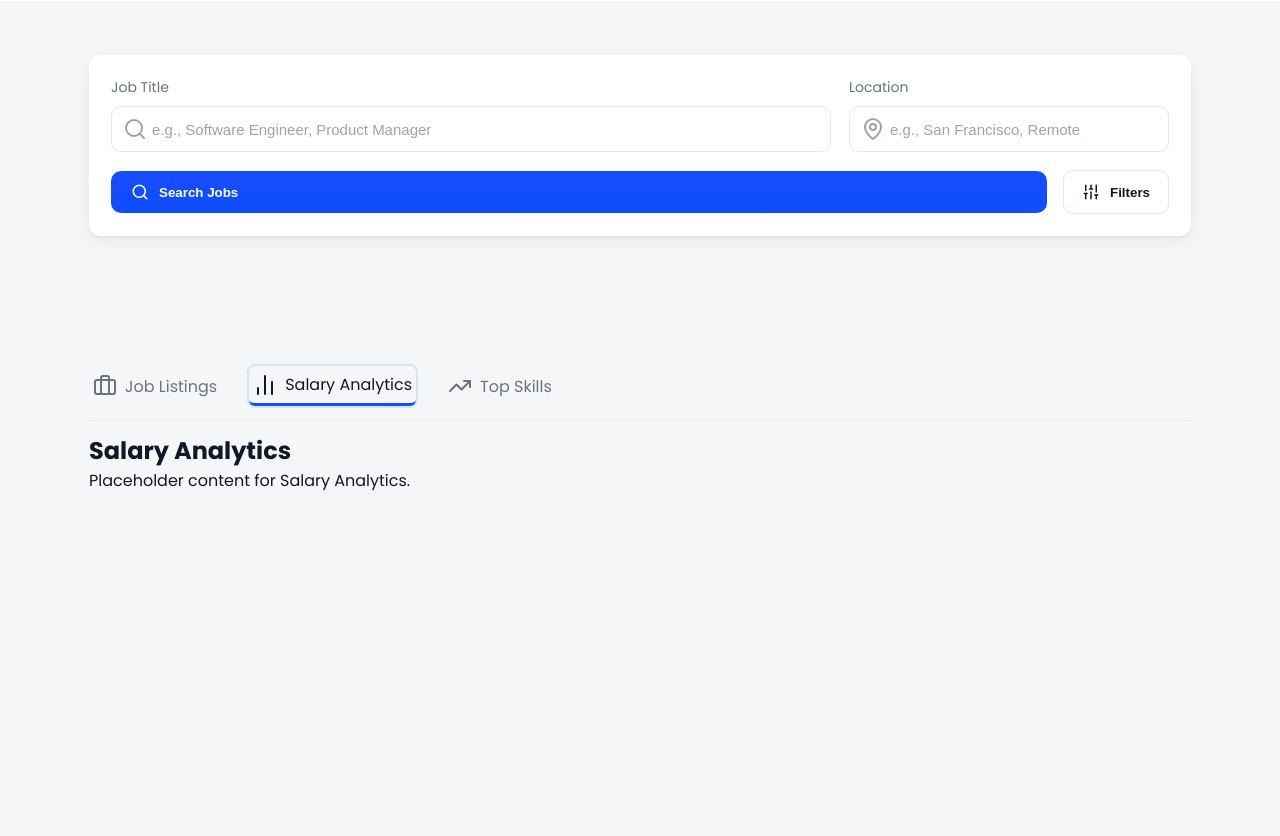
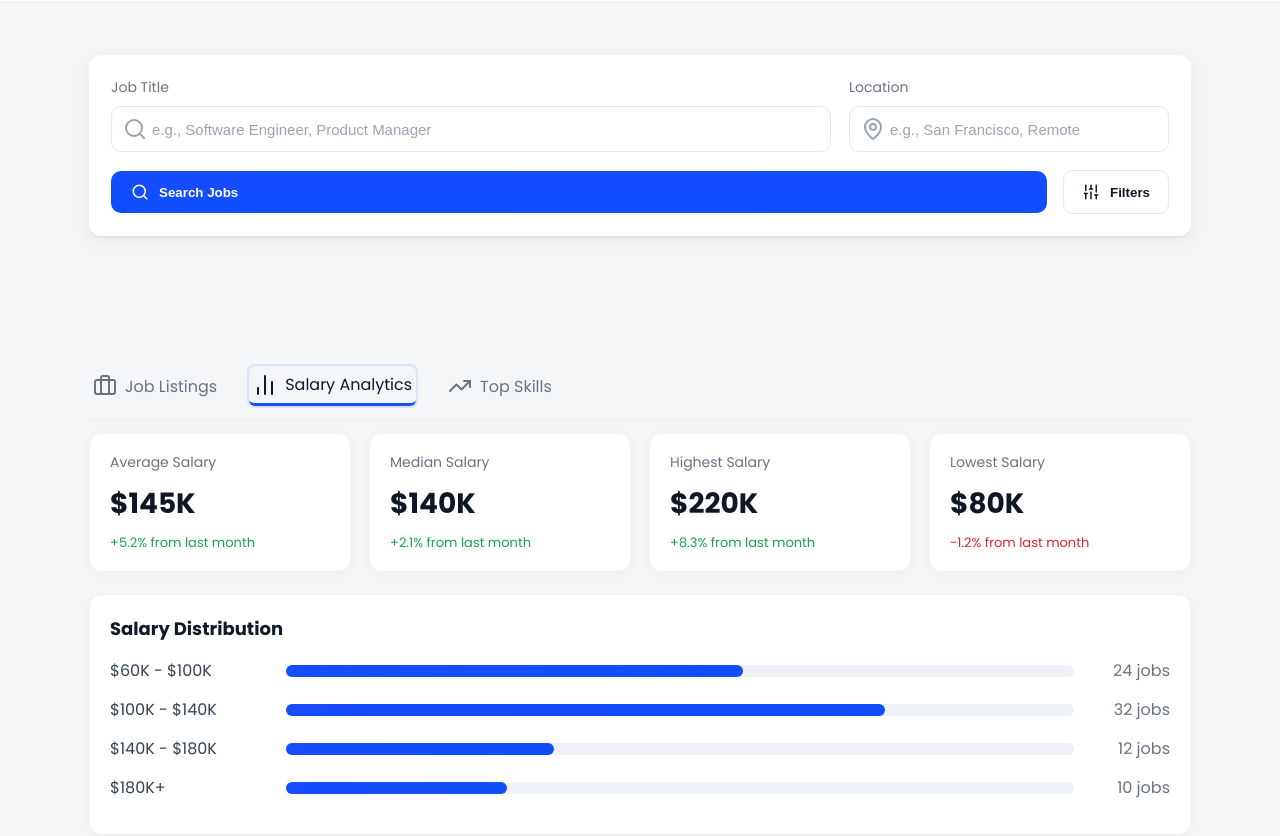
Before and after one commit to V-Mugisha/jobpulse, a plain HTML site: page index.html in a window 1280 px wide. Both pictures are taken after a click on the tab "Salary Analytics". Shown: the part 90-926 px from the top of the page. Before the commit the page ends 800 px from the top, so only its background shows below. Drawn offline with nearby package versions, Linux system fonts and the light colour scheme.

Commit message:
Add the Salary Analytics Section

```diff
--- a/components/results.html
+++ b/components/results.html
@@ -92,8 +92,67 @@
             </section>
 
             <section class="tab-panel" data-tab="salary-analytics">
-                <h2>Salary Analytics</h2>
-                <p>Placeholder content for Salary Analytics.</p>
+                <div class="analytics-cards">
+                    <div class="stat-card">
+                        <div class="stat-label">Average Salary</div>
+                        <div class="stat-value">$145K</div>
+                        <div class="stat-delta positive">+5.2% from last month</div>
+                    </div>
+
+                    <div class="stat-card">
+                        <div class="stat-label">Median Salary</div>
+                        <div class="stat-value">$140K</div>
+                        <div class="stat-delta positive">+2.1% from last month</div>
+                    </div>
+
+                    <div class="stat-card">
+                        <div class="stat-label">Highest Salary</div>
+                        <div class="stat-value">$220K</div>
+                        <div class="stat-delta positive">+8.3% from last month</div>
+                    </div>
+
+                    <div class="stat-card">
+                        <div class="stat-label">Lowest Salary</div>
+                        <div class="stat-value">$80K</div>
+                        <div class="stat-delta negative">-1.2% from last month</div>
+                    </div>
+                </div>
+
+                <div class="distribution-card">
+                    <h3 class="distribution-title">Salary Distribution</h3>
+
+                    <div class="dist-row">
+                        <div class="dist-label">$60K - $100K</div>
+                        <div class="dist-bar">
+                            <div class="dist-bar-fill" style="width:58%"></div>
+                        </div>
+                        <div class="dist-count">24 jobs</div>
+                    </div>
+
+                    <div class="dist-row">
+                        <div class="dist-label">$100K - $140K</div>
+                        <div class="dist-bar">
+                            <div class="dist-bar-fill" style="width:76%"></div>
+                        </div>
+                        <div class="dist-count">32 jobs</div>
+                    </div>
+
+                    <div class="dist-row">
+                        <div class="dist-label">$140K - $180K</div>
+                        <div class="dist-bar">
+                            <div class="dist-bar-fill" style="width:34%"></div>
+                        </div>
+                        <div class="dist-count">12 jobs</div>
+                    </div>
+
+                    <div class="dist-row">
+                        <div class="dist-label">$180K+</div>
+                        <div class="dist-bar">
+                            <div class="dist-bar-fill" style="width:28%"></div>
+                        </div>
+                        <div class="dist-count">10 jobs</div>
+                    </div>
+                </div>
             </section>
 
             <section class="tab-panel" data-tab="top-skills">
--- a/styles.css
+++ b/styles.css
@@ -384,3 +384,110 @@ h6 {
     justify-content: space-between;
   }
 }
+
+/* ===== Salary Analytics UI ===== */
+.analytics-cards {
+  display: grid;
+  grid-template-columns: repeat(4, 1fr);
+  gap: 18px;
+  margin-bottom: 22px;
+}
+
+.stat-card {
+  background: #fff;
+  border-radius: 12px;
+  padding: 18px 20px;
+  box-shadow: 0 2px 8px rgba(16, 24, 40, 0.04);
+  border: 1px solid #f0f0f0;
+}
+
+.stat-label {
+  color: #6b7280;
+  font-size: 14px;
+  margin-bottom: 10px;
+}
+.stat-value {
+  font-size: 28px;
+  font-weight: 700;
+  color: #0f1724;
+  margin-bottom: 8px;
+}
+.stat-delta {
+  font-size: 13px;
+}
+.stat-delta.positive {
+  color: #16a34a;
+}
+.stat-delta.negative {
+  color: #dc2626;
+}
+
+.distribution-card {
+  background: #fff;
+  border-radius: 12px;
+  padding: 20px;
+  border: 1px solid #f0f0f0;
+  box-shadow: 0 3px 10px rgba(16, 24, 40, 0.03);
+}
+
+.distribution-title {
+  margin: 0 0 16px 0;
+  font-size: 18px;
+}
+.dist-row {
+  display: flex;
+  align-items: center;
+  gap: 16px;
+  margin: 14px 0;
+}
+.dist-label {
+  width: 160px;
+  color: #374151;
+}
+.dist-bar {
+  position: relative;
+  flex: 1 1 auto;
+  height: 12px;
+  background: #eef2f7;
+  border-radius: 999px;
+}
+.dist-bar-fill {
+  position: absolute;
+  left: 0;
+  top: 0;
+  bottom: 0;
+  background: linear-gradient(90deg, #174cff, #0f4efc);
+  border-radius: 999px;
+}
+.dist-count {
+  width: 80px;
+  text-align: right;
+  color: #6b7280;
+}
+
+@media (max-width: 980px) {
+  .analytics-cards {
+    grid-template-columns: repeat(2, 1fr);
+  }
+  .dist-label {
+    width: 140px;
+  }
+}
+
+@media (max-width: 560px) {
+  .analytics-cards {
+    grid-template-columns: 1fr;
+  }
+  .dist-row {
+    flex-direction: column;
+    align-items: stretch;
+  }
+  .dist-label {
+    width: auto;
+    margin-bottom: 8px;
+  }
+  .dist-count {
+    text-align: left;
+    margin-top: 8px;
+  }
+}
```
